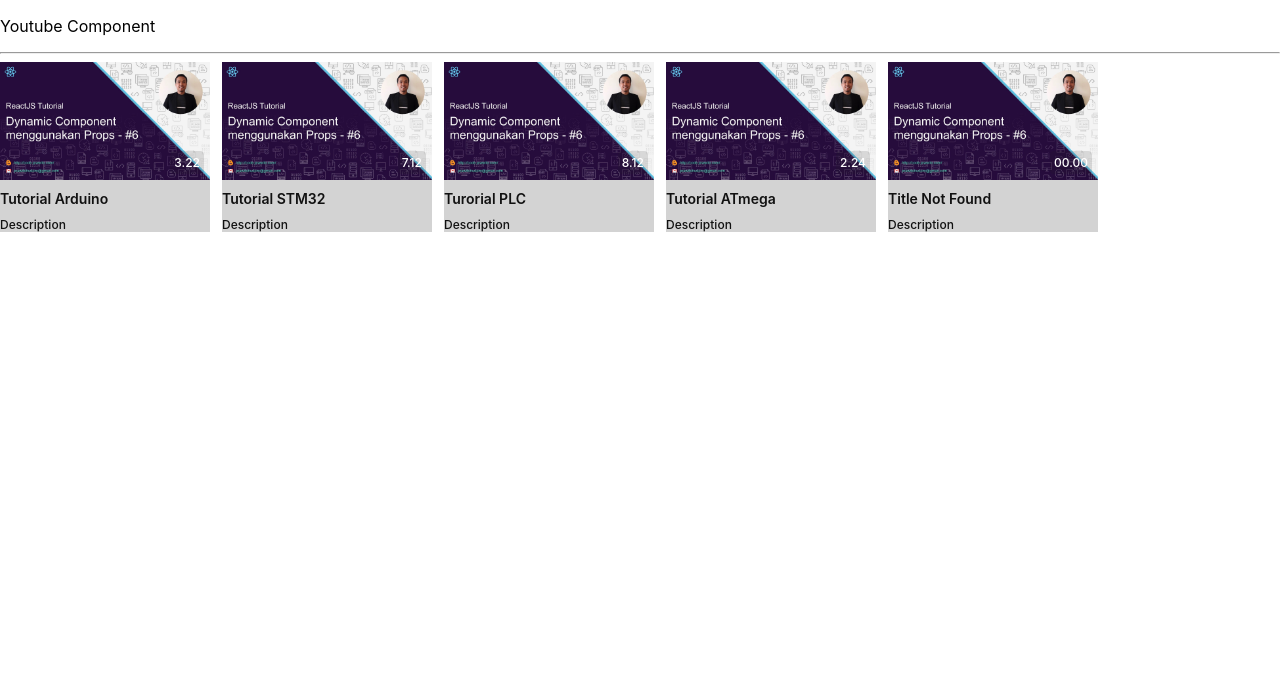
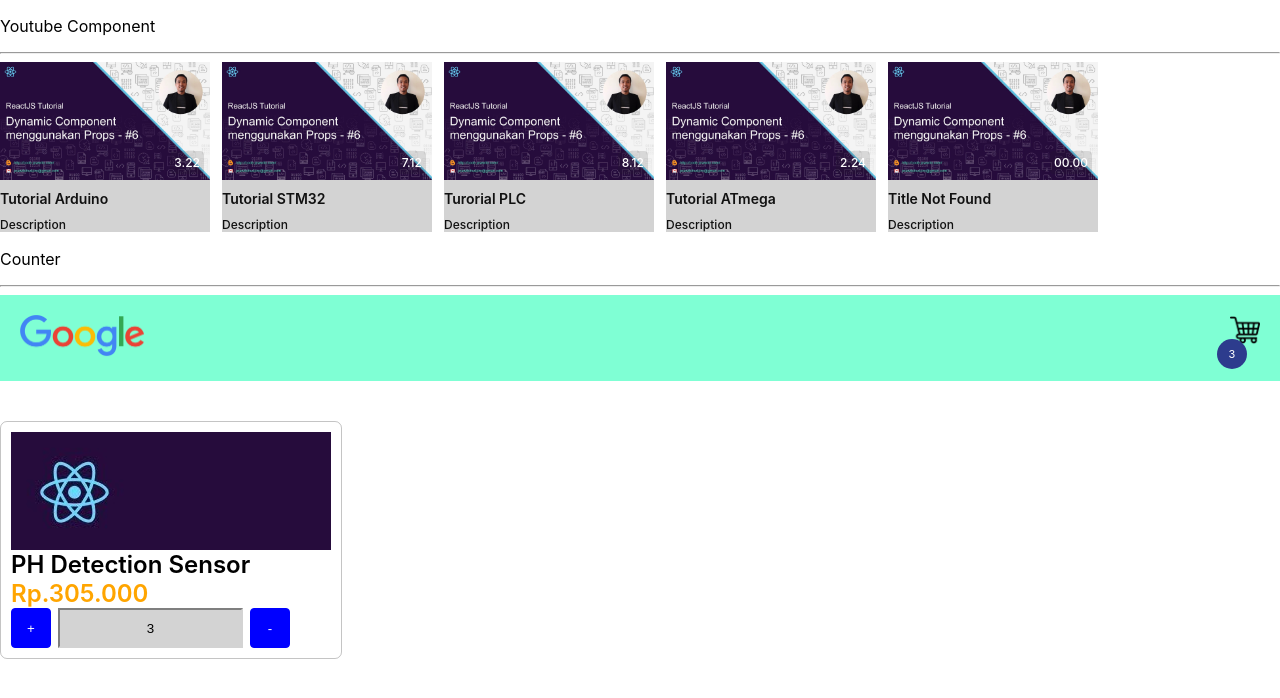
Before and after one commit to tirwanda/react-lagi, a React (Create React App) app: page / in a window 1280 px wide. Before the commit this address had no page. Shown: the top 698 px of the page. Built offline with nearby package versions, Linux system fonts and the light colour scheme.

Commit message:
Part 1.1

```diff
--- a/src/container/Home/Home.jsx
+++ b/src/container/Home/Home.jsx
@@ -1,5 +1,6 @@
 import React from 'react';
 import YoutubeComp from '../../component/YoutubeComp/YoutubeComponent';
+import Product from '../Product/Product';
 
 class Home extends React.Component {
 	render() {
@@ -12,6 +13,9 @@ class Home extends React.Component {
 				<YoutubeComp time="8.12" title="Turorial PLC" />
 				<YoutubeComp time="2.24" title="Tutorial ATmega" />
 				<YoutubeComp />
+				<p>Counter</p>
+				<hr />
+				<Product />
 			</div>
 		);
 	}
--- /dev/null
+++ b/src/container/Product/Product.css
@@ -0,0 +1,89 @@
+.header {
+	background: aquamarine;
+	display: flex;
+	width: 100%;
+	justify-content: space-between;
+	padding: 20px;
+	box-sizing: border-box;
+	margin-bottom: 40px;
+}
+
+.troley {
+	position: relative;
+}
+
+.logo img {
+	width: 125px;
+}
+
+.troley img {
+	width: 30px;
+}
+
+.count {
+	background: #2d3c8d;
+	padding: 10px;
+	min-width: 10px;
+	height: 10px;
+	line-height: 10px;
+	text-align: center;
+	color: white;
+	font-size: 11px;
+	position: absolute;
+	bottom: -8px;
+	left: -13px;
+	border-radius: 50%;
+}
+
+.product-title {
+	font-size: 24px;
+	font-weight: 600;
+}
+
+.product-price {
+	color: orange;
+	font-size: 24px;
+	font-weight: 600;
+}
+
+.card {
+	border: 1px solid rgba(0, 0, 0, 0.23);
+	padding: 10px;
+	width: 320px;
+	border-radius: 7px;
+	margin-bottom: 2rem;
+}
+
+.img-thumb-prod {
+	width: 100%;
+	height: 118px;
+	overflow: hidden;
+	position: relative;
+}
+
+.plus {
+	width: 40px;
+	height: 40px;
+	background: blue;
+	border: 1px solid blue;
+	border-radius: 4px;
+	margin-right: 7px;
+	color: white;
+}
+
+.minus {
+	width: 40px;
+	height: 40px;
+	background: blue;
+	border: 1px solid blue;
+	border-radius: 4px;
+	margin-left: 7px;
+	color: white;
+}
+
+input {
+	height: 34px;
+	text-align: center;
+	background: lightgray;
+	border-color: lightgray;
+}
--- /dev/null
+++ b/src/container/Product/Product.jsx
@@ -0,0 +1,38 @@
+import React, { Component, Fragment } from 'react';
+import ThumbNail from '../../assets/image/thumb-nail.jpg';
+import Troli from '../../assets/image/troli.png';
+import Logo from '../../assets/image/logo.png';
+import './Product.css';
+
+class Product extends Component {
+	render() {
+		return (
+			<Fragment>
+				<div className="header">
+					<div className="logo">
+						<img src={Logo} alt="" />
+					</div>
+					<div className="troley">
+						<img src={Troli} alt="" />
+						<div className="count">3</div>
+					</div>
+				</div>
+
+				<div className="card">
+					<div className="img-thumb-prod">
+						<img src={ThumbNail} alt="" />
+					</div>
+					<div className="product-title">PH Detection Sensor</div>
+					<div className="product-price">Rp.305.000</div>
+					<div className="counter">
+						<button className="plus">+</button>
+						<input type="text" value={3} />
+						<button className="minus">-</button>
+					</div>
+				</div>
+			</Fragment>
+		);
+	}
+}
+
+export default Product;
```
Also changed, not shown: src/assets/image/logo.png (added), src/assets/image/troli.png (added).
